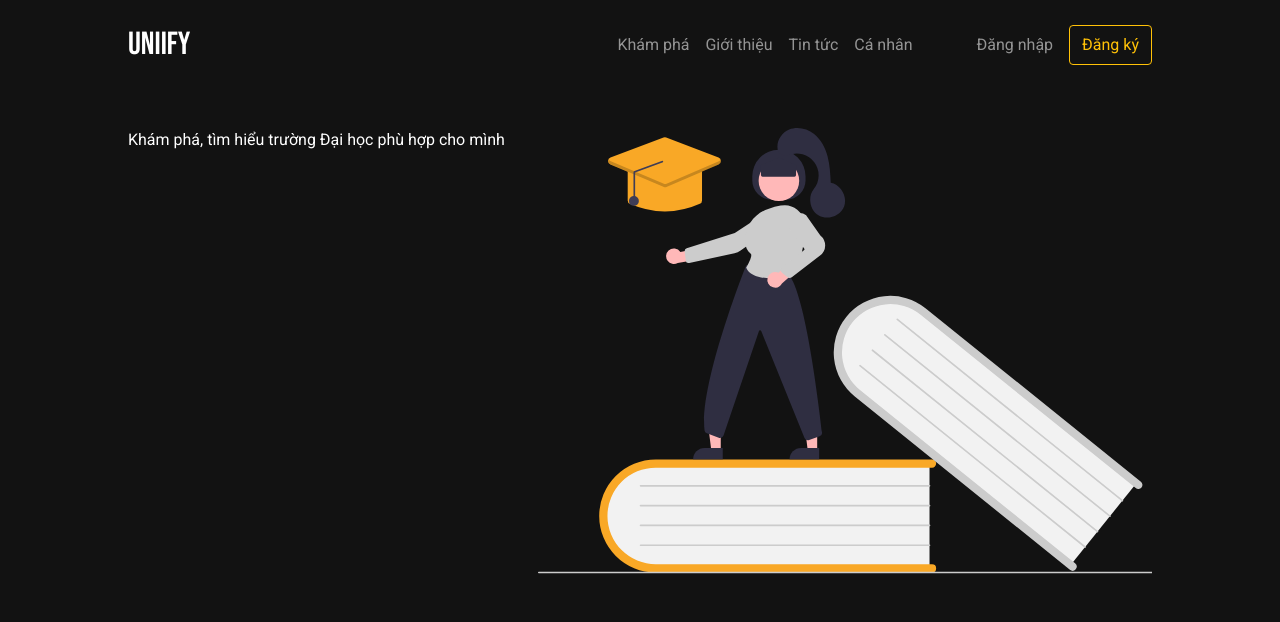
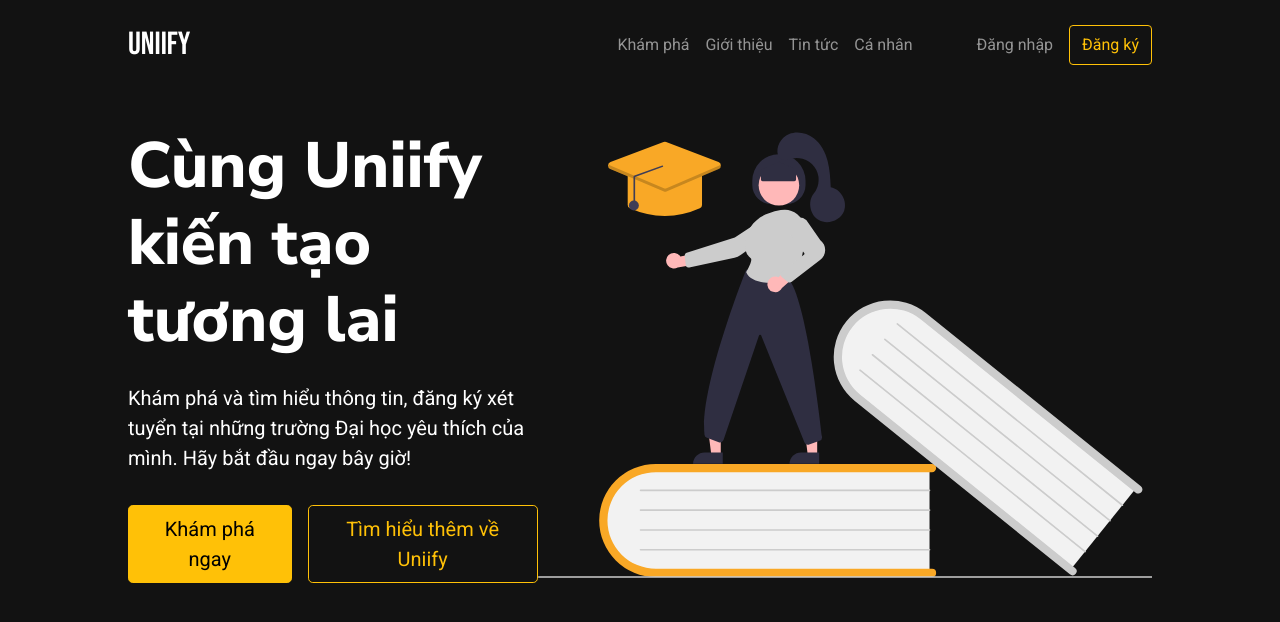
Before and after one commit to ttn-nguyen42/Uniify-React, a React (Create React App) app: page / in a window 1280 px wide. Shown: the top 622 px of the page. Built offline with nearby package versions, Linux system fonts and the light colour scheme.

Commit message:
Added CTA and buttons

```diff
--- a/public/index.html
+++ b/public/index.html
@@ -12,6 +12,10 @@
 			href="https://fonts.googleapis.com/css2?family=Bebas+Neue&display=swap"
 			rel="stylesheet"
 		/>
+		<link
+			href="https://fonts.googleapis.com/css2?family=Nunito+Sans:wght@800&display=swap"
+			rel="stylesheet"
+		/>
 		<link rel="icon" href="/favicon.ico" type="image/x-icon" />
 		<title>Uniify | Nền tảng tuyển sinh Đại học trực tuyến</title>
 	</head>
--- a/src/pages/landing/Landing.module.scss
+++ b/src/pages/landing/Landing.module.scss
@@ -1,8 +1,24 @@
 .landing {
 	color: white;
 	display: flex;
+	@media (max-width: 768px) {
+		flex-direction: column;
+	}
 	.cta {
 		flex: 4;
+		display: flex;
+		justify-content: center;
+		align-items: flex-start;
+		z-index: 100;
+		flex-direction: column;
+		h1 {
+			font-family: "Nunito Sans", sans-serif;
+			font-size: 4rem;
+		}
+		p {
+			margin-top: 16px;
+			font-size: 1.25rem;
+		}
 	}
 	.illustration {
 		flex: 6;
@@ -13,5 +29,6 @@
 			width: 100%;
 			height: auto;
 		}
+		z-index: 100;
 	}
 }
--- a/src/pages/landing/Landing.tsx
+++ b/src/pages/landing/Landing.tsx
@@ -1,11 +1,18 @@
 import style from "./Landing.module.scss";
+
 import { ReactComponent as EducationSVG } from "../../assets/svg/education.svg";
+import CallToActionButton from "./components/CallToActionButton";
 
 const Landing = () => {
 	return (
 		<div className={style.landing}>
 			<div className={style.cta}>
-				Khám phá, tìm hiểu trường Đại học phù hợp cho mình
+				<h1>Cùng Uniify kiến tạo tương lai</h1>
+				<p>
+					Khám phá và tìm hiểu thông tin, đăng ký xét tuyển tại những
+					trường Đại học yêu thích của mình. Hãy bắt đầu ngay bây giờ!
+				</p>
+				<CallToActionButton />
 			</div>
 			<div className={style.illustration}>
 				<EducationSVG />
--- /dev/null
+++ b/src/pages/landing/components/CallToActionButton.module.scss
@@ -0,0 +1,9 @@
+.cta {
+    display: flex;
+    justify-content: flex-start;
+    align-items: center;
+    margin-top: 16px;
+    .button {
+        margin-right: 16px;
+    }
+}
--- /dev/null
+++ b/src/pages/landing/components/CallToActionButton.tsx
@@ -0,0 +1,12 @@
+import style from "./CallToActionButton.module.scss";
+
+import Button from "react-bootstrap/Button";
+
+const CallToActionButton = () => {
+	return <div className={style.cta}>
+        <Button variant="warning" size="lg" className={style.button}>Khám phá ngay</Button>
+        <Button variant="outline-warning" size="lg">Tìm hiểu thêm về Uniify</Button>
+    </div>;
+};
+
+export default CallToActionButton;
```
Also changed, not shown: src/app/routing/Routing.module.scss (+4 -3 lines).
